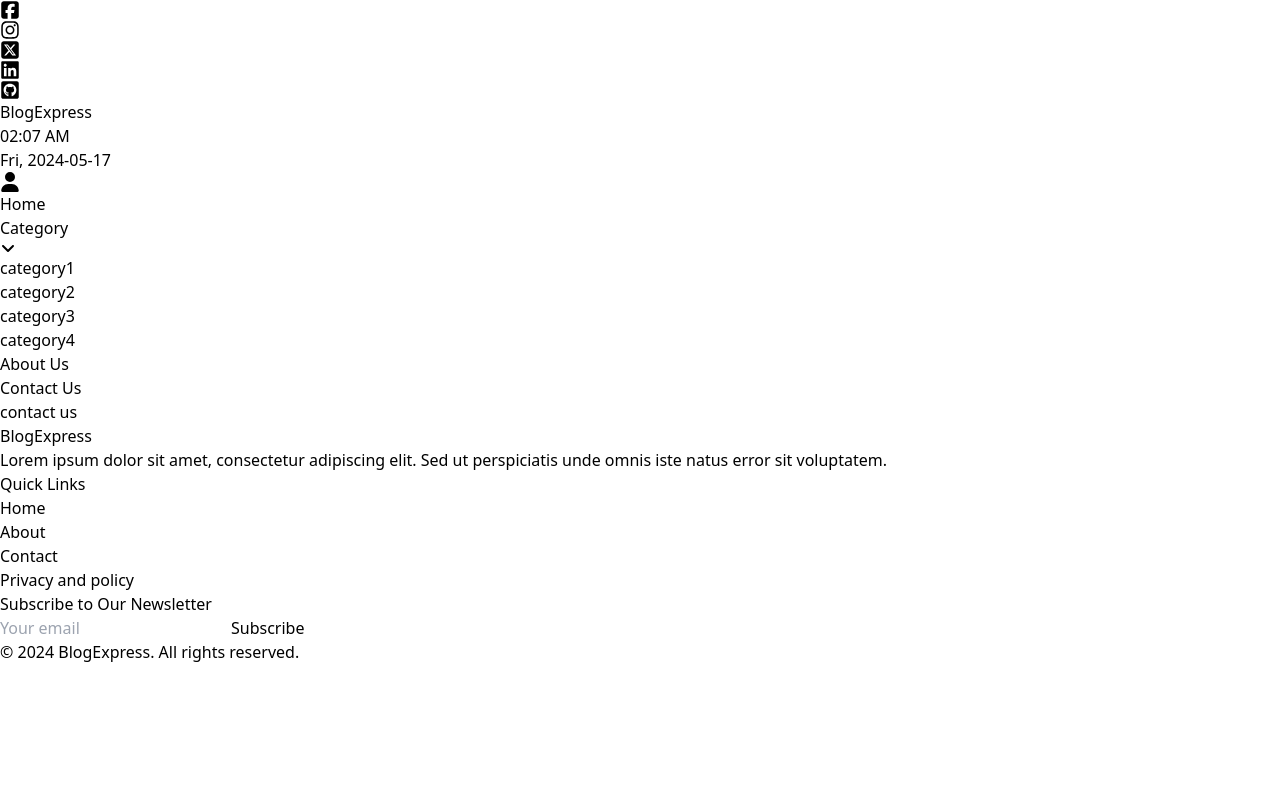
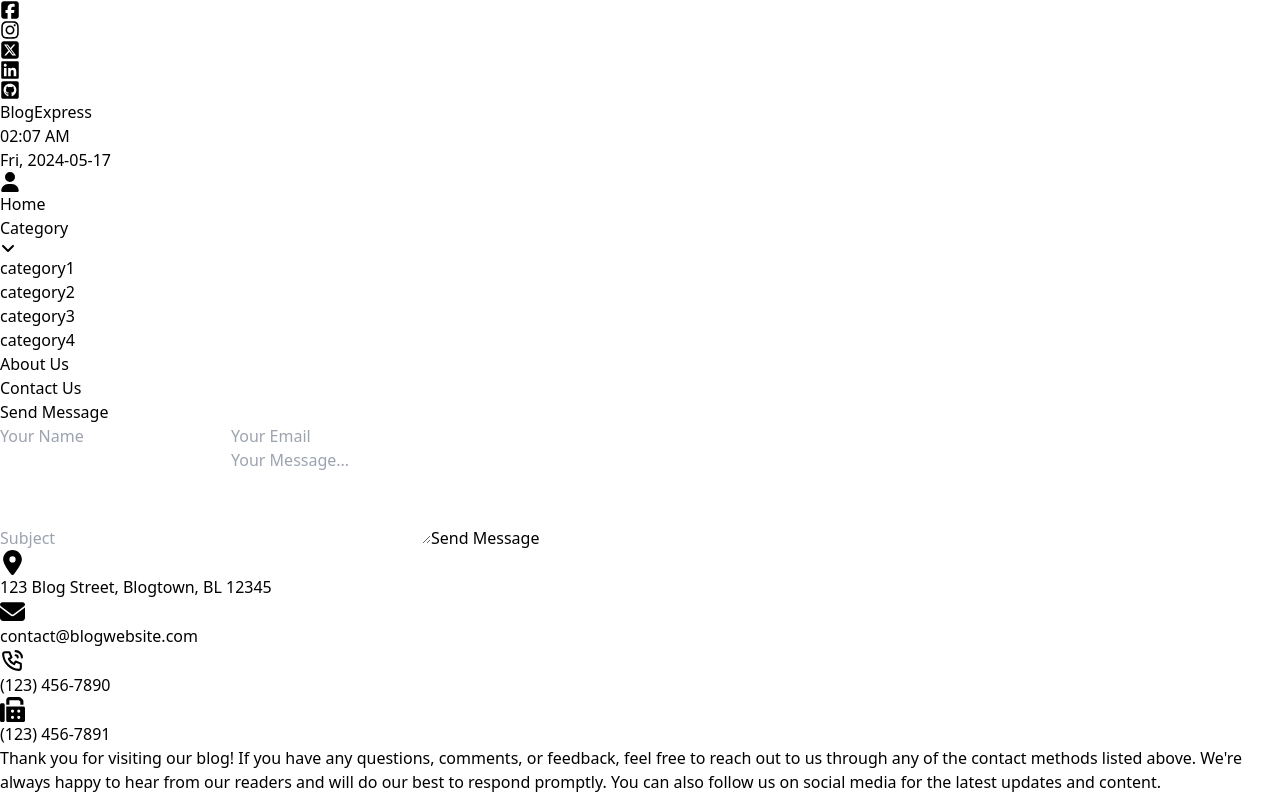
Before and after one commit to dev-nirob1/blog-express-client, a React (Vite) app: page /contact-us in a window 1280 px wide. Shown: the top 798 px of the page. Built offline with nearby package versions, Linux system fonts and the light colour scheme.

Commit message:
error page

```diff
--- /dev/null
+++ b/src/pages/ErrorPage/Error.jsx
@@ -0,0 +1,18 @@
+import { FaHome } from "react-icons/fa";
+import { Link } from "react-router-dom";
+
+const Error = () => {
+    return (
+        <div className="min-h-screen w-full flex items-center justify-center">
+            <div className="text-center space-y-6">
+                <h1 className="text-neutral-800 text-4xl font-bold font-serif">Page Not Found</h1>
+                <div className="text-center flex flex-col items-center">
+                    <p className="font-medium text-neutral-700">Opps the page you are looking for does not found.</p>
+                    <Link to="/" className="mt-3 px-5 py-2 bg-[#040404] rounded flex items-center justify-center gap-3 text-gray-100 font-medium"> <FaHome></FaHome> Return Home</Link>
+                </div>
+            </div>
+        </div>
+    );
+};
+
+export default Error;
--- a/src/pages/contact/Contact.jsx
+++ b/src/pages/contact/Contact.jsx
@@ -1,9 +1,47 @@
+import { FaEnvelope, FaFax, FaLocationDot } from 'react-icons/fa6'
+import { TbPhoneCall } from "react-icons/tb";
 
 const Contact = () => {
+
     return (
-        <div>
-            contact us
-        </div>
+        <section className="container mx-auto pb-16 pt-8 px-2 md:px-0">
+            <h1 className="text-3xl font-semibold text-neutral-900 font-serif text-center my-10">Send Message</h1>
+            <div className="grid grid-cols-1 md:grid-cols-2 items-center gap-5">
+                {/* contact form */}
+                <form>
+                    <div className="grid grid-cols-2 gap-4">
+                        <input type="text" placeholder="Your Name" className="px-4 py-2 border rounded-md" />
+                        <input type="email" className="px-4 py-2 border rounded-md" placeholder="Your Email" />
+                    </div>
+                    <input type="text" className="px-4 py-2 border rounded-md mt-6 w-full" placeholder="Subject" />
+                    <textarea rows={4} className="px-4 py-2 rounded-md mt-6 w-full border" placeholder="Your Message..."></textarea>
+                    <button className="w-full px-5 py-3 rounded-md mt-6 bg-[#040404] text-gray-200">Send Message</button>
+                </form>
+
+                {/* contact info */}
+                <div className='space-y-5 p-5 font-medium text-gray-600'>
+                    <div className="flex items-center space-x-3">
+                        <FaLocationDot className='text-blue-500' size={25} />
+                        <p>123 Blog Street, Blogtown, BL 12345</p>
+                    </div>
+                    <div className="flex items-center space-x-3">
+                        <FaEnvelope className='text-blue-500' size={25} />
+                        <p>contact@blogwebsite.com</p>
+                    </div>
+                    <div className="flex items-center space-x-3">
+                        <TbPhoneCall className='text-blue-500' size={25} />
+                        <p>(123) 456-7890</p>
+                    </div>
+                    <div className="flex items-center space-x-3">
+                        <FaFax className='text-blue-500' size={25} />
+                        <p>(123) 456-7891</p>
+                    </div>
+                    <p>
+                        Thank you for visiting our blog! If you have any questions, comments, or feedback, feel free to reach out to us through any of the contact methods listed above. We&apos;re always happy to hear from our readers and will do our best to respond promptly. You can also follow us on social media for the latest updates and content.
+                    </p>
+                </div>
+            </div>
+        </section>
     );
 };
 
--- a/src/routes/router.jsx
+++ b/src/routes/router.jsx
@@ -6,11 +6,13 @@ import About from "../pages/about/About";
 import Category from "../pages/blogCategory/Category";
 import BlogDetails from "../pages/blogDetails/BlogDetails";
 import AuthorInfo from "../pages/author/AuthorInfo";
+import Error from "../pages/ErrorPage/Error";
 
 const router = createBrowserRouter([
     {
         path: "/",
         element: <MainLayout />,
+        errorElement: <Error />,
         children: [
             {
                 path: "/",
```
